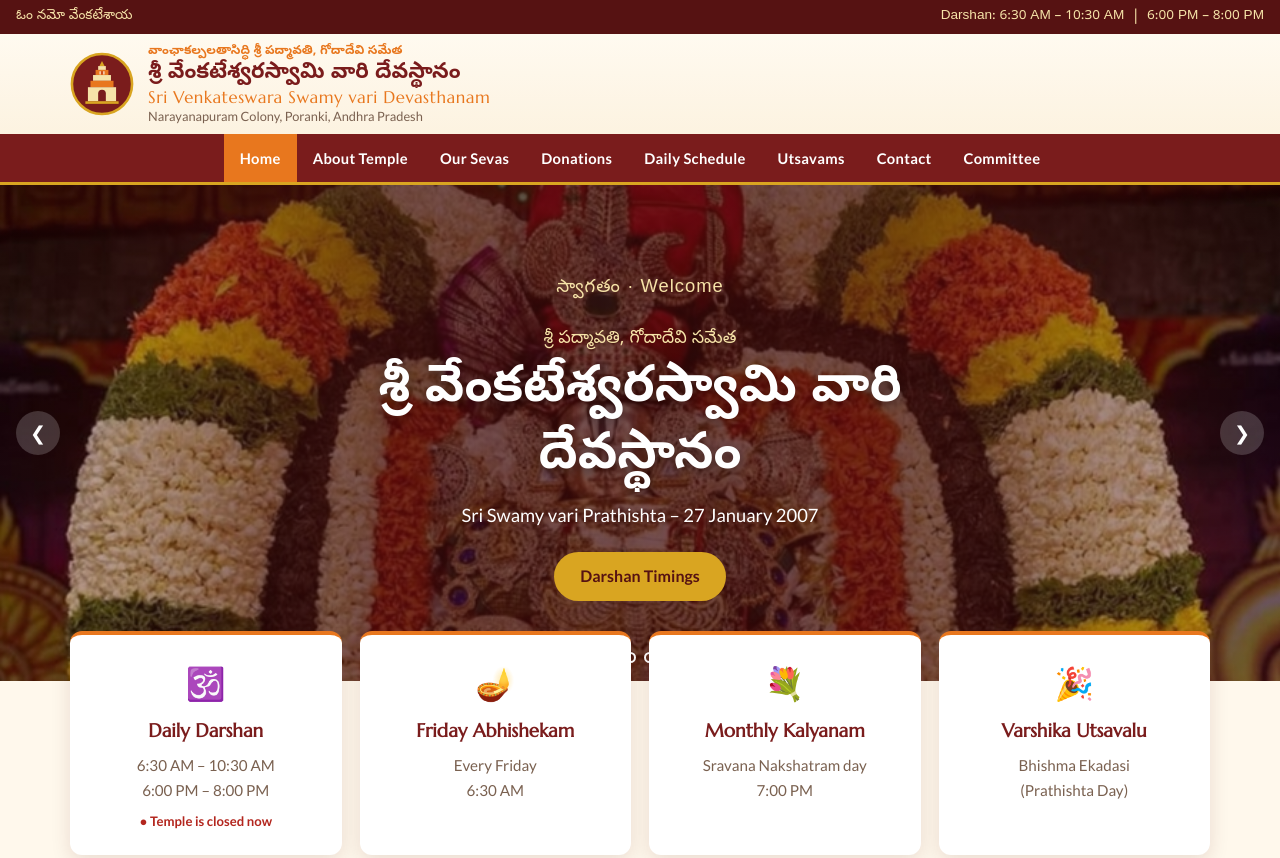
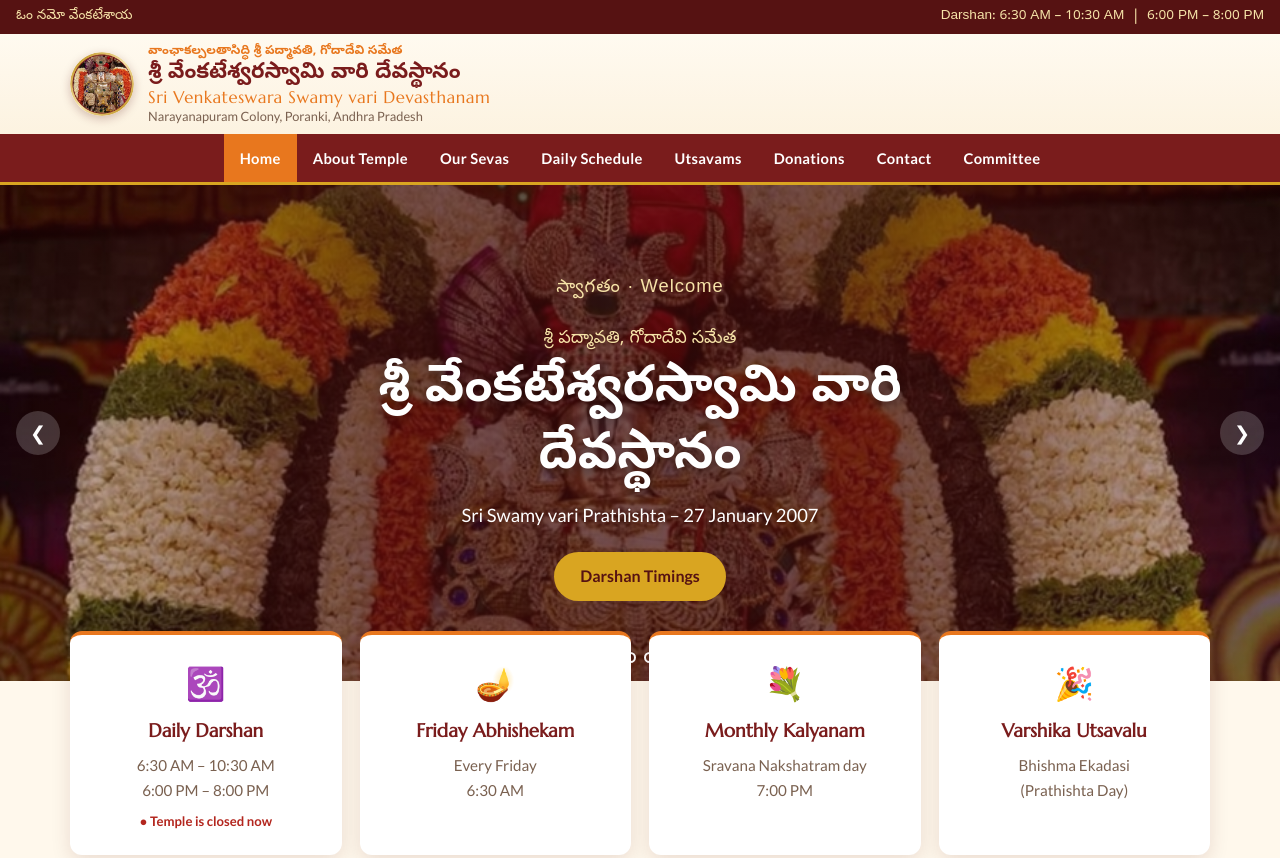
Before and after one commit to nagaramnagalla014-ctrl/Sri-Venkateswara-Swamy-Temple-Website-Template, a plain HTML site: page index.html in a window 1280 px wide. Shown: the top 858 px of the page. Drawn offline with Linux system fonts and the light colour scheme.

Commit message:
Move Donations after Utsavams; use Venkateswara Swamy photo as logo
Co-Authored-By: Claude Opus 5.5 <noreply@anthropic.com>

```diff
--- a/css/styles.css
+++ b/css/styles.css
@@ -578,3 +578,6 @@ a { color: var(--maroon); }
 .deity__cap { padding: 14px; }
 .deity__cap h3 { font-family: "Noto Sans Telugu", sans-serif; color: var(--maroon); font-size: 1.15rem; }
 .deity__cap p { font-family: "Marcellus", serif; color: var(--saffron); }
+
+/* ---------- Venkateswara photo logo ---------- */
+.brand__logo { border-radius: 50%; object-fit: cover; box-shadow: 0 3px 10px rgba(86, 18, 18, 0.25); }
--- a/index.html
+++ b/index.html
@@ -23,7 +23,7 @@
   <header class="site-header">
     <div class="container header-inner">
       <a href="index.html" class="brand">
-        <img src="images/logo.svg" alt="Temple logo" class="brand__logo" />
+        <img src="images/logo-venkateswara.png" alt="Sri Venkateswara Swamy" class="brand__logo" />
         <div class="brand__text">
           <span class="brand__pre">వాంఛాకల్పలతాసిద్ధి శ్రీ పద్మావతి, గోదాదేవి సమేత</span>
           <span class="brand__te">శ్రీ వేంకటేశ్వరస్వామి వారి దేవస్థానం</span>
@@ -41,9 +41,9 @@
         <li><a href="index.html" class="active" aria-current="page">Home</a></li>
         <li><a href="about.html">About Temple</a></li>
         <li><a href="sevas.html">Our Sevas</a></li>
-        <li><a href="membership.html">Donations</a></li>
         <li><a href="schedule.html">Daily Schedule</a></li>
         <li><a href="utsavams.html">Utsavams</a></li>
+        <li><a href="membership.html">Donations</a></li>
         <li><a href="contact.html">Contact</a></li>
         <li><a href="committee.html">Committee</a></li>
       </ul>
```
Also changed, not shown: about.html (+2 -2 lines), committee.html (+2 -2 lines), contact.html (+2 -2 lines), membership.html (+2 -2 lines), schedule.html (+2 -2 lines), sevas.html (+2 -2 lines), utsavams.html (+2 -2 lines), images/logo-venkateswara.png (added), images/logo.svg (deleted), 1 other file.
